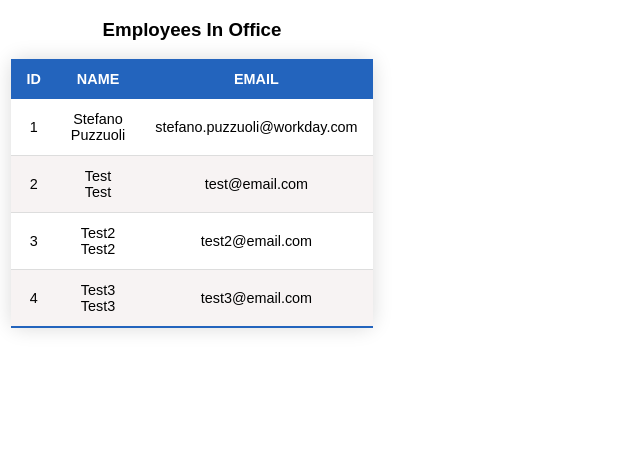
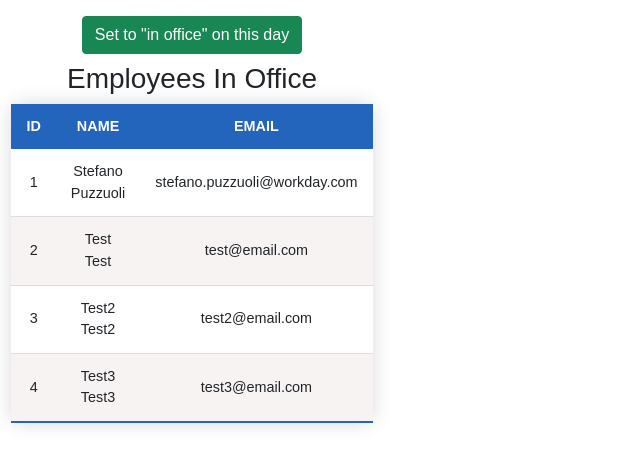
Before and after one commit to adrienWorkday/innovatopia, a React (Create React App) app in the folder social-web-app/: page / in a window 1280 px wide. Shown: the top 466 px of the page, without its empty margins (0-640 px from the left). Built offline with nearby package versions, Linux system fonts and the light colour scheme.

Commit message:
Add 'Set to in Office' Button

```diff
--- a/social-web-app/package.json
+++ b/social-web-app/package.json
@@ -6,7 +6,9 @@
     "@testing-library/jest-dom": "^5.14.1",
     "@testing-library/react": "^11.2.7",
     "@testing-library/user-event": "^12.8.3",
+    "bootstrap": "^5.1.1",
     "react": "^17.0.2",
+    "react-bootstrap": "^1.6.4",
     "react-dom": "^17.0.2",
     "react-scripts": "4.0.3",
     "web-vitals": "^1.1.2"
--- a/social-web-app/src/App.css
+++ b/social-web-app/src/App.css
@@ -77,7 +77,6 @@
 	color: #2364bd;
 }
 
-
 @keyframes App-logo-spin {
   from {
     transform: rotate(0deg);
--- a/social-web-app/src/App.js
+++ b/social-web-app/src/App.js
@@ -1,4 +1,3 @@
-import logo from './logo.svg';
 import './App.css';
 import EmployeesInOffice from './EmployeesInOffice';
 
--- a/social-web-app/src/EmployeesInOffice.js
+++ b/social-web-app/src/EmployeesInOffice.js
@@ -1,4 +1,6 @@
 import React, { Component } from 'react'
+import { Button } from "react-bootstrap"
+
 
 class EmployeesInOffice extends Component {
    constructor(props) {
@@ -11,7 +13,22 @@ class EmployeesInOffice extends Component {
             {id: 4, name: 'Test3 Test3', email: 'test3@email.com' }
          ]
       }
-   }
+
+      this.inOffice = false; // need to retrieve this value from Database!! CHANGE THIS
+
+      this.inOrOutStyle = "success";
+
+      if (!this.inOffice) { // change one to condition that checks if employee is set to in office or not
+        this.setOrUnset = 'Set to "in office" on this day'
+        this.inOrOutStyle = "success"
+      }
+      else {
+        this.setOrUnset = 'Set to "out of office" on this day';
+        this.inOrOutStyle = "warning"
+      }
+
+
+    }
 
    renderTableData() {
     return this.state.employees.map((employee, index) => {
@@ -33,9 +50,24 @@ class EmployeesInOffice extends Component {
     })
  }
 
+ handleSetUnsetOffice(e) {
+    e.preventDefault()
+    console.log("Setting/Unsetting Employee in office...")
+    try {
+        // change value of in office of employee in DATABASE
+    } catch {
+        console.log("Error. Please try again.")
+    }
+}
+
+
  render() {
     return (
        <div class="employees-in-office">
+        <Button variant={this.inOrOutStyle} className="mt-3 m-2" onClick={this.handleSetUnsetOffice}>
+                {this.setOrUnset}
+        </Button>
+
           <h3 id='in-office-title'>Employees In Office</h3>
           <table class="content-table">
             <thead>
--- a/social-web-app/src/index.js
+++ b/social-web-app/src/index.js
@@ -3,6 +3,7 @@ import ReactDOM from 'react-dom';
 import './index.css';
 import App from './App';
 import reportWebVitals from './reportWebVitals';
+import 'bootstrap/dist/css/bootstrap.min.css';
 
 ReactDOM.render(
   <React.StrictMode>
```
Also changed, not shown: 1 other file (tests, documents, lock files or other folders).
